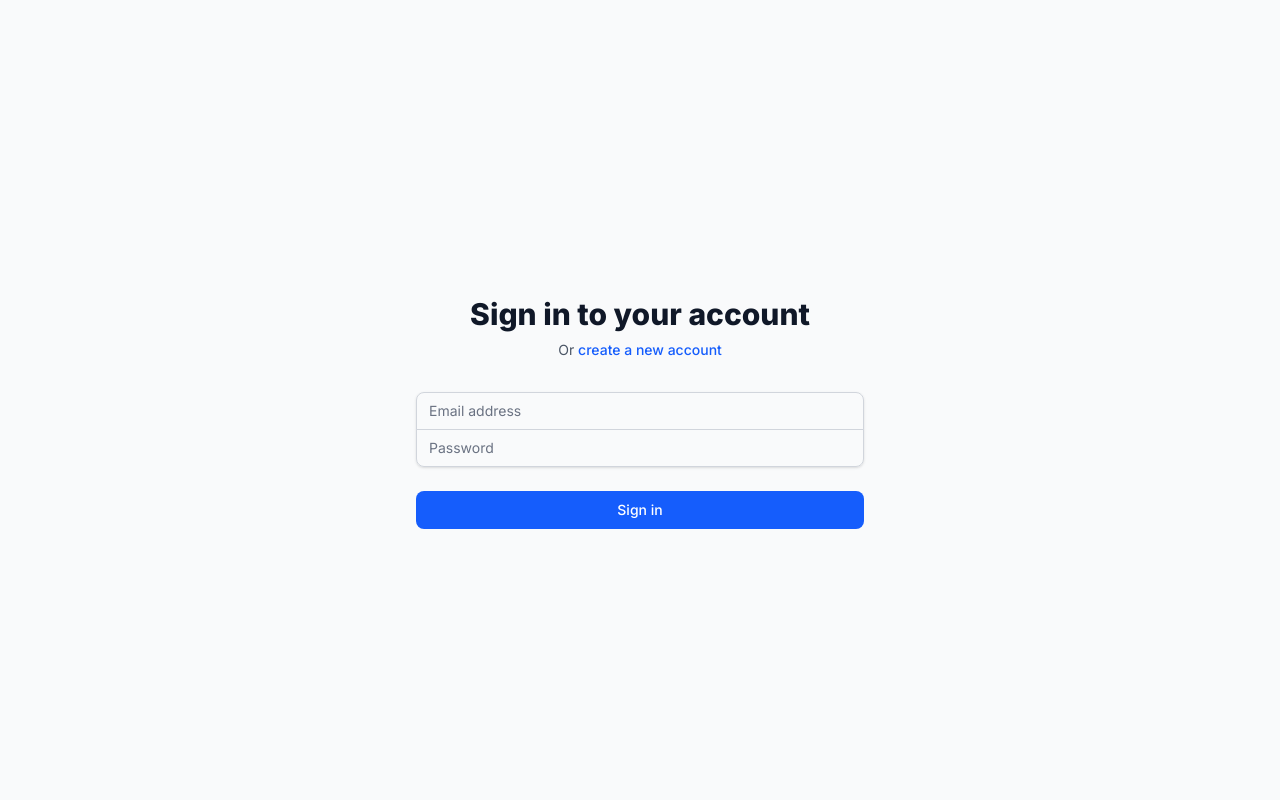
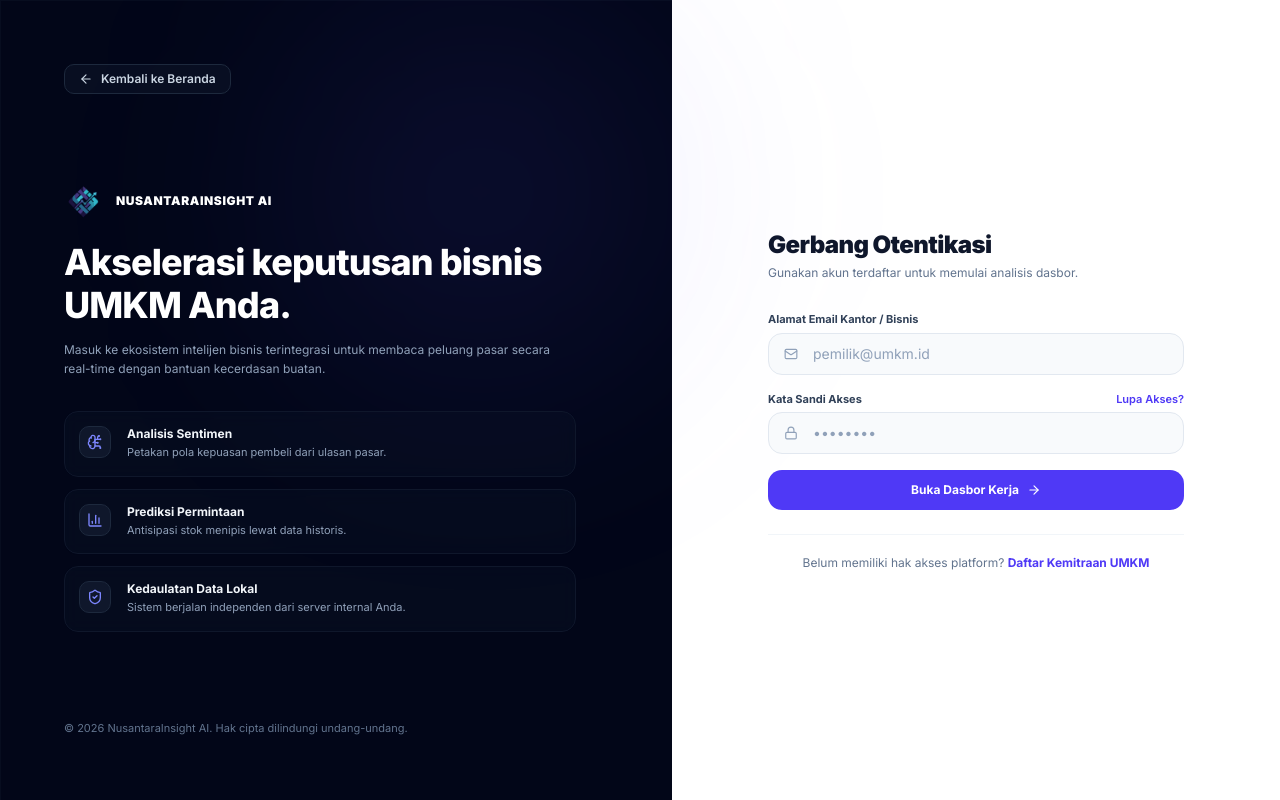
Before and after one commit to juchase/nusantara-insights-ai, a Next.js app: page /login in a window 1280 px wide. Built offline with nearby package versions, Linux system fonts and the light colour scheme.

Commit message:
ui: polish login and register page

```diff
--- a/app/login/page.tsx
+++ b/app/login/page.tsx
@@ -3,6 +3,17 @@
 import { useState } from "react";
 import { useRouter } from "next/navigation";
 import Link from "next/link";
+import {
+  ArrowLeft,
+  BarChart3,
+  BrainCircuit,
+  ShieldCheck,
+  Mail,
+  Lock,
+  Loader2,
+  ArrowRight,
+} from "lucide-react";
+import SVGComponent from "@/components/svg/logo";
 
 export default function LoginPage() {
   const [email, setEmail] = useState("");
@@ -10,6 +21,28 @@ export default function LoginPage() {
   const [isLoading, setIsLoading] = useState(false);
   const [error, setError] = useState("");
   const router = useRouter();
+
+  const inputContainerClass = "relative mt-1 flex items-center";
+  const inputClass =
+    "w-full rounded-xl border border-slate-200 bg-slate-50 pl-11 pr-4 py-2.5 text-sm text-slate-900 outline-none transition placeholder:text-slate-400 focus:border-indigo-600 focus:bg-white focus:ring-4 focus:ring-indigo-50";
+
+  const highlights = [
+    {
+      icon: <BrainCircuit size={16} />,
+      title: "Analisis Sentimen",
+      desc: "Petakan pola kepuasan pembeli dari ulasan pasar.",
+    },
+    {
+      icon: <BarChart3 size={16} />,
+      title: "Prediksi Permintaan",
+      desc: "Antisipasi stok menipis lewat data historis.",
+    },
+    {
+      icon: <ShieldCheck size={16} />,
+      title: "Kedaulatan Data Lokal",
+      desc: "Sistem berjalan independen dari server internal Anda.",
+    },
+  ];
 
   const handleSubmit = async (e: React.FormEvent) => {
     e.preventDefault();
@@ -19,9 +52,7 @@ export default function LoginPage() {
     try {
       const response = await fetch("/api/auth/login", {
         method: "POST",
-        headers: {
-          "Content-Type": "application/json",
-        },
+        headers: { "Content-Type": "application/json" },
         body: JSON.stringify({ email, password }),
       });
 
@@ -30,84 +61,206 @@ export default function LoginPage() {
       if (response.ok) {
         router.push("/dashboard");
       } else {
-        setError(data.error || "Login failed");
+        setError(
+          data.error || "Akses ditolak. Periksa kembali email dan password.",
+        );
       }
-    } catch (err) {
-      setError("An error occurred. Please try again.");
+    } catch {
+      setError("Gangguan koneksi sistem. Silakan coba sesaat lagi.");
     } finally {
       setIsLoading(false);
     }
   };
 
   return (
-    <div className="min-h-screen flex items-center justify-center bg-gray-50 py-12 px-4 sm:px-6 lg:px-8">
-      <div className="max-w-md w-full space-y-8">
+    // Mengunci tinggi halaman tepat 100vh dan menghilangkan fungsi scroll desktop
+    <main className="grid h-screen w-full bg-white text-slate-900 antialiased lg:grid-cols-[1.05fr_0.95fr] lg:overflow-hidden">
+      {/* SISI KIRI: Visual Tech & Brand Authority */}
+      <section className="relative hidden h-full flex-col justify-between bg-slate-950 p-12 text-white lg:flex xl:p-16">
+        {/* Pola Grid Halus AI */}
+        <div className="absolute inset-0 bg-[linear-gradient(to_right,#1e293b_1px,transparent_1px),linear-gradient(to_bottom,#1e293b_1px,transparent_1px)] bg-size[4rem_4rem] mask-image:radial-gradient(ellipse_60%_50%_at_50%_0%,#000_70%,transparent_100%) opacity-20" />
+        <div className="absolute top-0 right-0 h-96 w-96 rounded-full bg-indigo-500/10 blur-[120px]" />
+
+        {/* Navigasi Kembali */}
+        <div className="relative z-10">
+          <Link
+            href="/"
+            className="inline-flex items-center gap-2 rounded-lg border border-slate-800 bg-slate-900/50 px-3.5 py-1.5 text-xs font-semibold text-slate-300 transition hover:border-slate-700 hover:text-white"
+          >
+            <ArrowLeft size={14} />
+            Kembali ke Beranda
+          </Link>
+        </div>
+
+        {/* Teks Utama & Fitur - Padding dikurangi sedikit agar pas */}
+        <div className="relative z-10 my-auto max-w-lg py-4">
+          <div className="mb-5 flex items-center gap-3">
+            <SVGComponent width={40} height={40} viewBox="0 0 200 200" />
+            <span className="text-xs font-black tracking-wider uppercase text-white">
+              NusantaraInsight AI
+            </span>
+          </div>
+
+          <h1 className="text-3xl font-extrabold leading-[1.2] tracking-tight xl:text-4xl">
+            Akselerasi keputusan bisnis UMKM Anda.
+          </h1>
+          <p className="mt-3 text-xs leading-relaxed text-slate-400">
+            Masuk ke ekosistem intelijen bisnis terintegrasi untuk membaca
+            peluang pasar secara real-time dengan bantuan kecerdasan buatan.
+          </p>
+
+          {/* List Keunggulan */}
+          <div className="mt-8 space-y-3">
+            {highlights.map((item) => (
+              <div
+                key={item.title}
+                className="flex items-start gap-4 rounded-xl border border-slate-900 bg-slate-900/30 p-3.5 backdrop-blur-sm"
+              >
+                <div className="flex h-8 w-8 shrink-0 items-center justify-center rounded-lg bg-slate-900 text-indigo-400 border border-slate-800">
+                  {item.icon}
+                </div>
                 <div>
-          <h2 className="mt-6 text-center text-3xl font-extrabold text-gray-900">
-            Sign in to your account
-          </h2>
-          <p className="mt-2 text-center text-sm text-gray-600">
-            Or{" "}
-            <Link
-              href="/register"
-              className="font-medium text-blue-600 hover:text-blue-500"
-            >
-              create a new account
-            </Link>
+                  <h3 className="text-xs font-bold text-slate-100">
+                    {item.title}
+                  </h3>
+                  <p className="mt-0.5 text-[11px] leading-relaxed text-slate-400">
+                    {item.desc}
                   </p>
                 </div>
-        <form className="mt-8 space-y-6" onSubmit={handleSubmit}>
+              </div>
+            ))}
+          </div>
+        </div>
+
+        <p className="relative z-10 text-[11px] text-slate-500">
+          &copy; {new Date().getFullYear()} NusantaraInsight AI. Hak cipta
+          dilindungi undang-undang.
+        </p>
+      </section>
+
+      {/* SISI KANAN: Form Kerja Minimalis Terfokus */}
+      <section className="flex h-full flex-col justify-center overflow-y-auto px-6 py-8 sm:px-12 md:px-20 lg:px-16 xl:px-24">
+        <div className="mx-auto w-full max-w-md">
+          {/* Header Responsif Ponsel */}
+          <div className="mb-6 flex flex-col items-center lg:hidden">
+            <div className="flex h-11 w-11 items-center justify-center rounded-xl bg-indigo-600 text-white">
+              <SVGComponent width={24} height={24} viewBox="0 0 200 200" />
+            </div>
+            <h2 className="mt-2.5 text-sm font-black tracking-tight text-slate-950">
+              NusantaraInsight AI
+            </h2>
+          </div>
+
+          {/* Keterangan Form */}
+          <div className="mb-6 text-left">
+            <h2 className="text-xl font-black tracking-tight text-slate-900 sm:text-2xl">
+              Gerbang Otentikasi
+            </h2>
+            <p className="mt-1 text-xs text-slate-500">
+              Gunakan akun terdaftar untuk memulai analisis dasbor.
+            </p>
+          </div>
+
+          <form className="space-y-4" onSubmit={handleSubmit}>
             {error && (
-            <div className="bg-red-50 border border-red-200 text-red-600 px-4 py-3 rounded">
+              <div className="rounded-xl border border-red-200 bg-red-50 px-4 py-2.5 text-[11px] font-semibold text-red-600">
                 {error}
               </div>
             )}
-          <div className="rounded-md shadow-sm -space-y-px">
+
+            {/* Field Email */}
             <div>
-              <label htmlFor="email" className="sr-only">
-                Email address
+              <label
+                htmlFor="email"
+                className="text-[11px] font-bold text-slate-700"
+              >
+                Alamat Email Kantor / Bisnis
               </label>
+              <div className={inputContainerClass}>
+                <Mail className="absolute left-4 text-slate-400" size={14} />
                 <input
                   id="email"
                   name="email"
                   type="email"
                   autoComplete="email"
                   required
-                className="appearance-none rounded-none relative block w-full px-3 py-2 border border-gray-300 placeholder-gray-500 text-gray-900 rounded-t-md focus:outline-none focus:ring-blue-500 focus:border-blue-500 focus:z-10 sm:text-sm"
-                placeholder="Email address"
+                  className={inputClass}
+                  placeholder="pemilik@umkm.id"
                   value={email}
                   onChange={(e) => setEmail(e.target.value)}
                 />
               </div>
+            </div>
+
+            {/* Field Password */}
             <div>
-              <label htmlFor="password" className="sr-only">
-                Password
+              <div className="flex items-center justify-between">
+                <label
+                  htmlFor="password"
+                  className="text-[11px] font-bold text-slate-700"
+                >
+                  Kata Sandi Akses
                 </label>
+                <Link
+                  href="/forgot-password"
+                  className="text-[11px] font-semibold text-indigo-600 transition hover:text-indigo-700"
+                >
+                  Lupa Akses?
+                </Link>
+              </div>
+              <div className={inputContainerClass}>
+                <Lock className="absolute left-4 text-slate-400" size={14} />
                 <input
                   id="password"
                   name="password"
                   type="password"
                   autoComplete="current-password"
                   required
-                className="appearance-none rounded-none relative block w-full px-3 py-2 border border-gray-300 placeholder-gray-500 text-gray-900 rounded-b-md focus:outline-none focus:ring-blue-500 focus:border-blue-500 focus:z-10 sm:text-sm"
-                placeholder="Password"
+                  className={inputClass}
+                  placeholder="••••••••"
                   value={password}
                   onChange={(e) => setPassword(e.target.value)}
                 />
               </div>
             </div>
 
-          <div>
+            {/* Tombol Submit */}
             <button
               type="submit"
               disabled={isLoading}
-              className="group relative w-full flex justify-center py-2 px-4 border border-transparent text-sm font-medium rounded-md text-white bg-blue-600 hover:bg-blue-700 focus:outline-none focus:ring-2 focus:ring-offset-2 focus:ring-blue-500 disabled:opacity-50 disabled:cursor-not-allowed"
+              className="group mt-1 flex h-10 w-full items-center justify-center gap-2 rounded-xl bg-indigo-600 px-4 text-xs font-bold text-white transition hover:bg-indigo-700 focus:outline-none focus:ring-4 focus:ring-indigo-100 disabled:cursor-not-allowed disabled:opacity-60"
             >
-              {isLoading ? "Signing in..." : "Sign in"}
+              {isLoading ? (
+                <>
+                  <Loader2 className="animate-spin" size={14} />
+                  Memverifikasi Akun...
+                </>
+              ) : (
+                <>
+                  Buka Dasbor Kerja
+                  <ArrowRight
+                    size={14}
+                    className="transition group-hover:translate-x-0.5"
+                  />
+                </>
+              )}
             </button>
-          </div>
           </form>
+
+          {/* Tautan Registrasi Akun */}
+          <div className="mt-6 border-t border-slate-100 pt-5 text-center">
+            <p className="text-xs text-slate-500">
+              Belum memiliki hak akses platform?{" "}
+              <Link
+                href="/register"
+                className="font-bold text-indigo-600 transition hover:text-indigo-700"
+              >
+                Daftar Kemitraan UMKM
+              </Link>
+            </p>
           </div>
         </div>
+      </section>
+    </main>
   );
 }
--- a/app/register/page.tsx
+++ b/app/register/page.tsx
@@ -1,147 +1,238 @@
-'use client';
+"use client";
 
-import { useState } from 'react';
-import { useRouter } from 'next/navigation';
-import Link from 'next/link';
+import { useState } from "react";
+import { useRouter } from "next/navigation";
+import Link from "next/link";
+import { ArrowLeft, Mail, Lock, User, Loader2, ArrowRight } from "lucide-react";
+import SVGComponent from "@/components/svg/logo";
 
 export default function RegisterPage() {
-  const [name, setName] = useState('');
-  const [email, setEmail] = useState('');
-  const [password, setPassword] = useState('');
-  const [confirmPassword, setConfirmPassword] = useState('');
+  const [name, setName] = useState("");
+  const [email, setEmail] = useState("");
+  const [password, setPassword] = useState("");
+  const [confirmPassword, setConfirmPassword] = useState("");
   const [isLoading, setIsLoading] = useState(false);
-  const [error, setError] = useState('');
+  const [error, setError] = useState("");
   const router = useRouter();
+
+  // Menyesuaikan style input yang bersih, bulat tipis, dan flat tanpa shadow tebal khas Meta
+  const inputContainerClass = "relative mt-2 flex items-center";
+  const inputClass =
+    "w-full rounded-xl border border-slate-300 bg-white pl-11 pr-4 py-3 text-base text-slate-900 outline-none transition placeholder:text-slate-400 focus:border-indigo-600 focus:ring-1 focus:ring-indigo-600";
 
   const handleSubmit = async (e: React.FormEvent) => {
     e.preventDefault();
     setIsLoading(true);
-    setError('');
+    setError("");
 
     if (password !== confirmPassword) {
-      setError('Passwords do not match');
+      setError("Konfirmasi password tidak cocok dengan password utama.");
       setIsLoading(false);
       return;
     }
 
     try {
-      const response = await fetch('/api/auth/register', {
-        method: 'POST',
-        headers: {
-          'Content-Type': 'application/json',
-        },
+      const response = await fetch("/api/auth/register", {
+        method: "POST",
+        headers: { "Content-Type": "application/json" },
         body: JSON.stringify({ name, email, password }),
       });
 
       const data = await response.json();
 
       if (response.ok) {
-        router.push('/dashboard');
+        router.push("/dashboard");
       } else {
-        setError(data.error || 'Registration failed');
+        setError(data.error || "Registrasi gagal. Silakan coba lagi.");
       }
-    } catch (err) {
-      setError('An error occurred. Please try again.');
+    } catch {
+      setError("Terjadi kesalahan sistem. Silakan coba lagi.");
     } finally {
       setIsLoading(false);
     }
   };
 
   return (
-    <div className="min-h-screen flex items-center justify-center bg-gray-50 py-12 px-4 sm:px-6 lg:px-8">
-      <div className="max-w-md w-full space-y-8">
-        <div>
-          <h2 className="mt-6 text-center text-3xl font-extrabold text-gray-900">
-            Create your account
-          </h2>
-          <p className="mt-2 text-center text-sm text-gray-600">
-            Or{' '}
-            <Link href="/login" className="font-medium text-blue-600 hover:text-blue-500">
-              sign in to your existing account
+    // Menggunakan background putih polos (bg-white) tanpa border / card pembungkus luar
+    <main className="relative flex min-h-screen w-full flex-col items-center justify-center bg-white px-4 py-12 text-slate-900 antialiased sm:px-6 lg:px-8">
+      {/* Tombol Kembali ke Beranda */}
+      <div className="absolute top-6 left-6 z-50">
+        <Link
+          href="/"
+          className="inline-flex items-center gap-2 rounded-xl border border-slate-200 bg-slate-50 px-4 py-2 text-xs font-bold text-slate-600 shadow-sm transition hover:border-slate-300 hover:text-slate-900"
+        >
+          <ArrowLeft size={14} />
+          Kembali
         </Link>
+      </div>
+
+      {/* Bagian Konten Form Utama (Lebar maksimal disesuaikan dengan form pendaftaran standar) */}
+      <div className="w-full max-w-md">
+        {/* Header Identitas Brand ala Meta (Logo + Sub-brand kecil) */}
+        <div className="mb-8 text-left">
+          <div className="mb-3 flex items-center gap-2">
+            <SVGComponent width={40} height={40} viewBox="0 0 200 200" />
+
+            <p className="text-xs font-bold tracking-wider uppercase text-indigo-600">
+              NusantaraInsight AI
             </p>
           </div>
-        <form className="mt-8 space-y-6" onSubmit={handleSubmit}>
+
+          {/* Judul & Deskripsi Pendaftaran (Mirip teks 'Get started on Facebook') */}
+          <h1 className="text-3xl font-bold tracking-tight text-slate-900">
+            Buat akun baru
+          </h1>
+          <p className="mt-2 text-sm leading-relaxed text-slate-500">
+            Daftar sekarang untuk mulai mengoptimalkan keputusan bisnis dan
+            analitik produk UMKM Anda.
+          </p>
+        </div>
+
+        {/* Formulir Pendaftaran Tanpa Box/Card */}
+        <form className="space-y-4" onSubmit={handleSubmit}>
           {error && (
-            <div className="bg-red-50 border border-red-200 text-red-600 px-4 py-3 rounded">
+            <div className="rounded-xl border border-red-200 bg-red-50 px-4 py-2.5 text-xs font-semibold text-red-600">
               {error}
             </div>
           )}
-          <div className="space-y-4">
+
+          {/* Field Nama */}
           <div>
-              <label htmlFor="name" className="block text-sm font-medium text-gray-700">
-                Full Name
+            <label
+              htmlFor="name"
+              className="text-sm font-semibold text-slate-800"
+            >
+              Nama Lengkap
             </label>
+            <div className={inputContainerClass}>
+              <User className="absolute left-4 text-slate-400" size={16} />
               <input
                 id="name"
                 name="name"
                 type="text"
+                autoComplete="name"
                 required
-                className="mt-1 appearance-none relative block w-full px-3 py-2 border border-gray-300 placeholder-gray-500 text-gray-900 rounded-md focus:outline-none focus:ring-blue-500 focus:border-blue-500 sm:text-sm"
-                placeholder="Full Name"
+                className={inputClass}
+                placeholder="Nama bisnis atau pemilik"
                 value={name}
                 onChange={(e) => setName(e.target.value)}
               />
             </div>
+          </div>
+
+          {/* Field Email */}
           <div>
-              <label htmlFor="email" className="block text-sm font-medium text-gray-700">
-                Email address
+            <label
+              htmlFor="email"
+              className="text-sm font-semibold text-slate-800"
+            >
+              Alamat Email
             </label>
+            <div className={inputContainerClass}>
+              <Mail className="absolute left-4 text-slate-400" size={16} />
               <input
                 id="email"
                 name="email"
                 type="email"
                 autoComplete="email"
                 required
-                className="mt-1 appearance-none relative block w-full px-3 py-2 border border-gray-300 placeholder-gray-500 text-gray-900 rounded-md focus:outline-none focus:ring-blue-500 focus:border-blue-500 sm:text-sm"
-                placeholder="Email address"
+                className={inputClass}
+                placeholder="nama@email.com"
                 value={email}
                 onChange={(e) => setEmail(e.target.value)}
               />
             </div>
+          </div>
+
+          {/* Field Password */}
           <div>
-              <label htmlFor="password" className="block text-sm font-medium text-gray-700">
+            <label
+              htmlFor="password"
+              className="text-sm font-semibold text-slate-800"
+            >
               Password
             </label>
+            <div className={inputContainerClass}>
+              <Lock className="absolute left-4 text-slate-400" size={16} />
               <input
                 id="password"
                 name="password"
                 type="password"
+                autoComplete="new-password"
                 required
-                className="mt-1 appearance-none relative block w-full px-3 py-2 border border-gray-300 placeholder-gray-500 text-gray-900 rounded-md focus:outline-none focus:ring-blue-500 focus:border-blue-500 sm:text-sm"
-                placeholder="Password (min 6 characters)"
+                className={inputClass}
+                placeholder="Minimal 6 karakter"
                 value={password}
                 onChange={(e) => setPassword(e.target.value)}
               />
             </div>
+          </div>
+
+          {/* Field Konfirmasi Password */}
           <div>
-              <label htmlFor="confirmPassword" className="block text-sm font-medium text-gray-700">
-                Confirm Password
+            <label
+              htmlFor="confirmPassword"
+              className="text-sm font-semibold text-slate-800"
+            >
+              Konfirmasi Password
             </label>
+            <div className={inputContainerClass}>
+              <Lock className="absolute left-4 text-slate-400" size={16} />
               <input
                 id="confirmPassword"
                 name="confirmPassword"
                 type="password"
                 required
-                className="mt-1 appearance-none relative block w-full px-3 py-2 border border-gray-300 placeholder-gray-500 text-gray-900 rounded-md focus:outline-none focus:ring-blue-500 focus:border-blue-500 sm:text-sm"
-                placeholder="Confirm Password"
+                className={inputClass}
+                placeholder="Masukkan kembali password"
                 value={confirmPassword}
                 onChange={(e) => setConfirmPassword(e.target.value)}
               />
             </div>
           </div>
 
-          <div>
+          {/* Tombol Submit Utama */}
           <button
             type="submit"
             disabled={isLoading}
-              className="group relative w-full flex justify-center py-2 px-4 border border-transparent text-sm font-medium rounded-md text-white bg-blue-600 hover:bg-blue-700 focus:outline-none focus:ring-2 focus:ring-offset-2 focus:ring-blue-500 disabled:opacity-50 disabled:cursor-not-allowed"
+            className="group mt-4 flex h-11 w-full items-center justify-center gap-2 rounded-xl bg-indigo-600 px-4 text-sm font-bold text-white transition hover:bg-indigo-700 focus:outline-none focus:ring-4 focus:ring-indigo-100 disabled:cursor-not-allowed disabled:opacity-60"
           >
-              {isLoading ? 'Creating account...' : 'Create account'}
+            {isLoading ? (
+              <>
+                <Loader2 className="animate-spin" size={16} />
+                Membuat akun...
+              </>
+            ) : (
+              <>
+                Daftar Sekarang
+                <ArrowRight
+                  size={16}
+                  className="transition group-hover:translate-x-0.5"
+                />
+              </>
+            )}
           </button>
-          </div>
         </form>
+
+        {/* Tautan Navigasi ke Halaman Login */}
+        <div className="mt-8 border-t border-slate-100 pt-5 text-center">
+          <p className="text-sm text-slate-500">
+            Sudah punya akun?{" "}
+            <Link
+              href="/login"
+              className="font-bold text-indigo-600 transition hover:text-indigo-700"
+            >
+              Masuk di sini
+            </Link>
+          </p>
         </div>
       </div>
+
+      {/* Footer Hak Cipta Ringkas */}
+      <p className="mt-12 text-[11px] font-medium text-slate-400">
+        &copy; {new Date().getFullYear()} NusantaraInsight AI. Hak cipta
+        dilindungi undang-undang.
+      </p>
+    </main>
   );
 }
```
Lines whose indentation alone changed are shown as unchanged.
